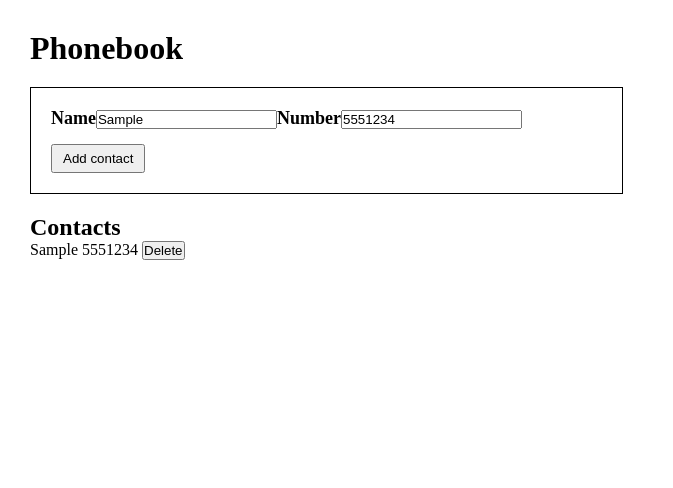
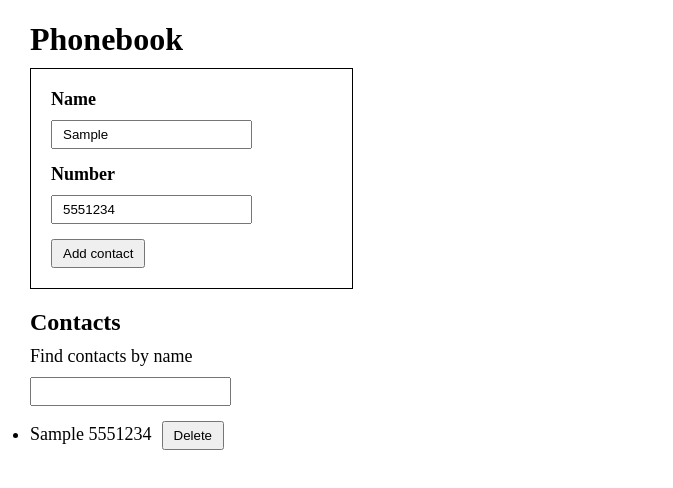
Before and after one commit to Nataliia-Blazhko/goit-react-hw-02-phonebook, a React (Create React App) app: page / in a window 1280 px wide. Both pictures are taken after typing "Sample", "5551234" into the empty fields and a click on the button "Add contact". Shown: the top 488 px of the page, without its empty margins (0-673 px from the left). Built offline with nearby package versions, Linux system fonts and the light colour scheme.

Commit message:
добавляет решение 2 задания

```diff
--- a/package.json
+++ b/package.json
@@ -2,10 +2,12 @@
   "name": "goit-react-hw-02-phonebook",
   "version": "0.1.0",
   "private": true,
+  "homepage": "https://Nataliia-Blazhko.github.io/goit-react-hw-02-phonebook",
   "dependencies": {
     "@testing-library/jest-dom": "^5.13.0",
     "@testing-library/react": "^11.2.7",
     "@testing-library/user-event": "^12.8.3",
+    "gh-pages": "^3.2.0",
     "node-sass": "^6.0.0",
     "react": "^17.0.2",
     "react-dom": "^17.0.2",
@@ -17,7 +19,9 @@
     "start": "react-scripts start",
     "build": "react-scripts build",
     "test": "react-scripts test",
-    "eject": "react-scripts eject"
+    "eject": "react-scripts eject",
+    "predeploy": "npm run build",
+    "deploy": "gh-pages -d build"
   },
   "eslintConfig": {
     "extends": [
--- a/src/App.js
+++ b/src/App.js
@@ -38,14 +38,19 @@ class App extends Component {
     });
   };
 
+  handleFilter = (e) => {
+    this.setState({ filter: e.target.value });
+  };
+
   render() {
     return (
       <div>
         <h1>Phonebook</h1>
         <ContactForm addContact={this.addContact} />
         <h2>Contacts</h2>
-        {/* <Filter /> */}
+        <Filter filter={this.state.filter} handleFilter={this.handleFilter} />
         <ContactList
+          filter={this.state.filter}
           list={this.state.contacts}
           deleteContact={this.deleteContact}
         />
--- a/src/components/contactlist/ContactList.js
+++ b/src/components/contactlist/ContactList.js
@@ -1,20 +1,21 @@
 import { Component } from "react";
+import ContactListItem from "./ContactListItem";
 
 export class ContactList extends Component {
   render() {
     return (
       <ul>
-        {this.props.list.map((item) => (
-          <li>
-            {item.name} {item.number}{" "}
-            <button
-              onClick={() => this.props.deleteContact(item.id)}
-              type="button"
-            >
-              Delete
-            </button>
-          </li>
-        ))}
+        {this.props.list
+          .filter((item) =>
+            item.name.toLowerCase().includes(this.props.filter.toLowerCase())
+          )
+          .map((item) => (
+            <ContactListItem
+              key={item.id}
+              {...item}
+              deleteContact={this.props.deleteContact}
+            />
+          ))}
       </ul>
     );
   }
--- /dev/null
+++ b/src/components/contactlist/ContactListItem.js
@@ -0,0 +1,21 @@
+import { Component } from "react";
+
+export class ContactListItem extends Component {
+  render() {
+    const { name, number, id, deleteContact } = this.props;
+    return (
+      <li className="person">
+        {name} {number}
+        <button
+          className="deleteButton"
+          onClick={() => deleteContact(id)}
+          type="button"
+        >
+          Delete
+        </button>
+      </li>
+    );
+  }
+}
+
+export default ContactListItem;
--- a/src/components/filter/Filter.js
+++ b/src/components/filter/Filter.js
@@ -2,7 +2,16 @@ import { Component } from "react";
 
 export class Filter extends Component {
   render() {
-    return <div></div>;
+    return (
+      <div>
+        <p className="text">Find contacts by name</p>
+        <input
+          value={this.props.filter}
+          onChange={this.props.handleFilter}
+          type="text"
+        />
+      </div>
+    );
   }
 }
 
--- a/src/styles.scss
+++ b/src/styles.scss
@@ -5,8 +5,17 @@
 * {
   margin: 0;
   padding: 0;
-  list-style: none;
+  // list-style: none;
 }
+
+h1 {
+  line-height: 18px;
+}
+
+h2 {
+  margin-bottom: 10px;
+}
+
 .container {
   padding: 20px 100px 20px 20px;
   border: 1px solid black;
@@ -16,6 +25,7 @@
 }
 
 .subtitle {
+  display: block;
   font-size: 18px;
   margin-bottom: 10px;
   font-weight: 600;
@@ -23,9 +33,25 @@
 
 input {
   margin-bottom: 15px;
+  padding: 5px 10px;
 }
 
 .addContact {
   display: block;
   padding: 5px 10px;
 }
+
+.deleteButton {
+  margin-left: 10px;
+  padding: 5px 10px;
+}
+
+.text {
+  font-size: 18px;
+  margin-bottom: 10px;
+}
+
+.person {
+  font-size: 18px;
+  text-transform: capitalize;
+}
```
Also changed, not shown: 1 other file (tests, documents, lock files or other folders).
